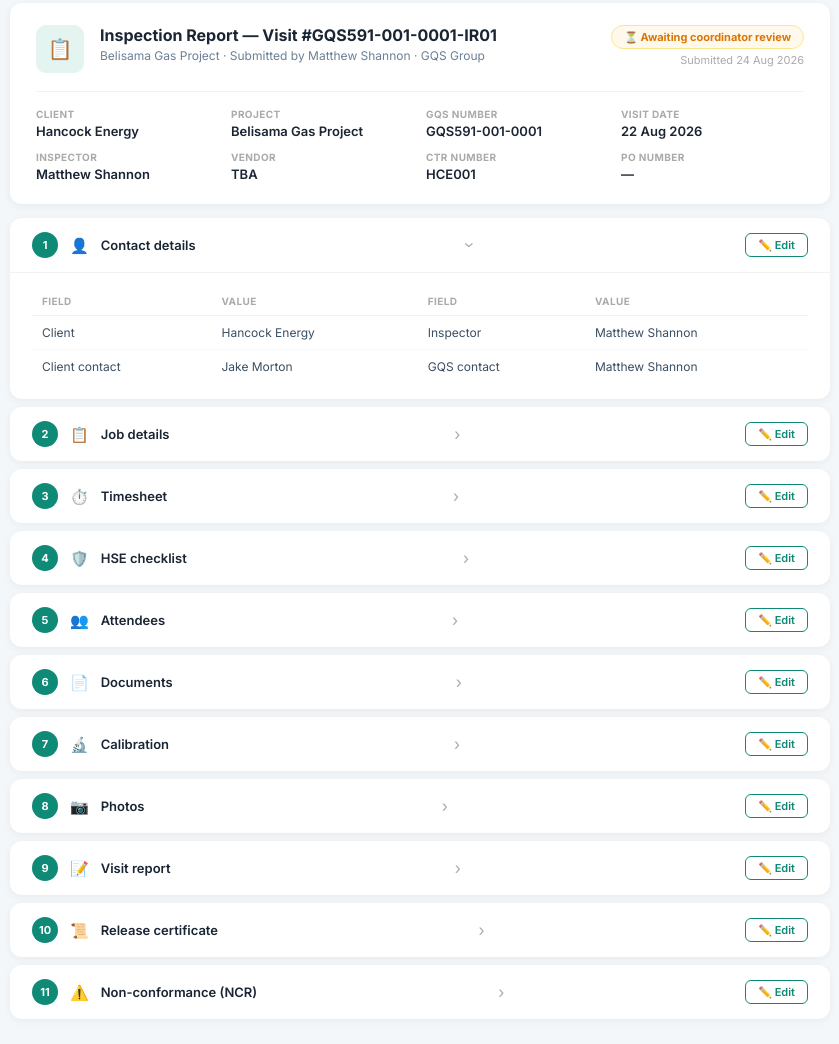
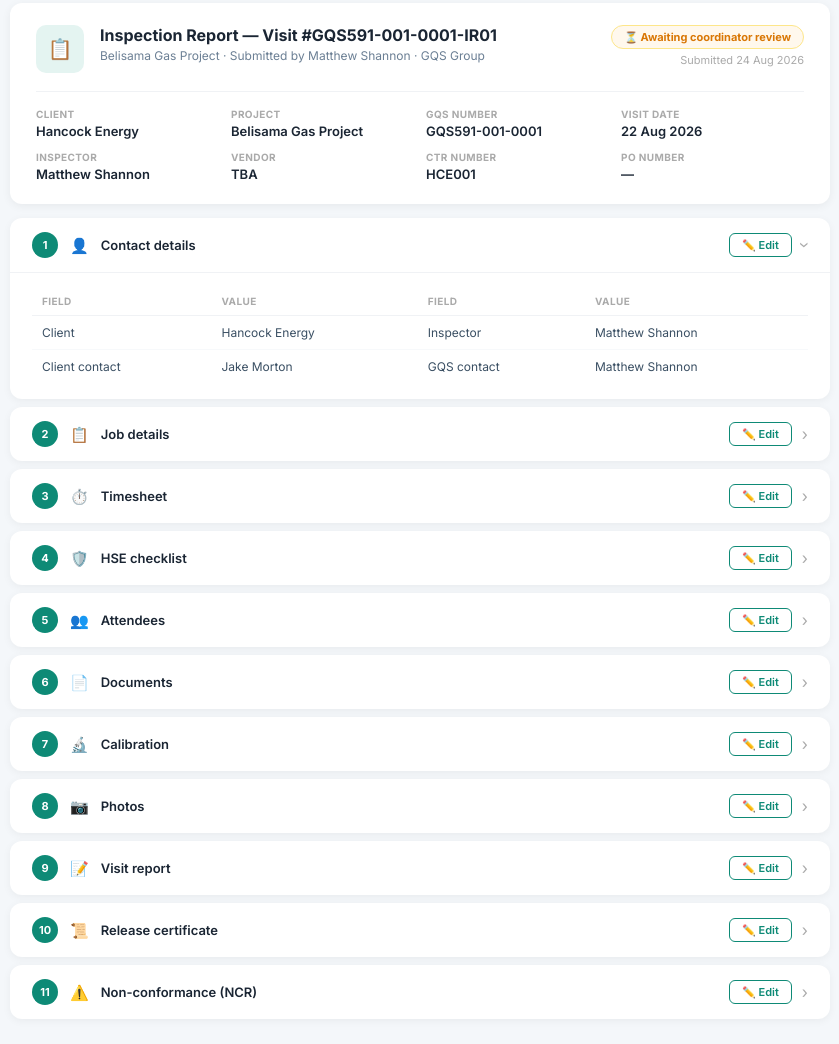
Before and after one commit to Praveenkumar-GQS/IGRIS-Inspector-inspection-report-Client-side-approval, a plain HTML site: page gqs_coordinator_review_portal.html in a window 1280 px wide. Shown: the part 140-1184 px from the top of the page, without its empty margins (220-1059 px from the left). Drawn offline with Linux system fonts and the light colour scheme.

Commit message:
Update gqs_coordinator_review_portal.html

```diff
--- a/gqs_coordinator_review_portal.html
+++ b/gqs_coordinator_review_portal.html
@@ -52,13 +52,14 @@ body{font-family:Inter,sans-serif;background:#f4f7fa;color:#1a2533;-webkit-font-
 
 /* SECTIONS */
 .section-card{background:#fff;border-radius:12px;margin-bottom:8px;overflow:hidden;box-shadow:0 2px 8px rgba(0,0,0,0.05);}
-.section-hdr{display:flex;align-items:center;justify-content:space-between;padding:14px 22px;cursor:pointer;user-select:none;}
+.section-hdr{display:flex;align-items:center;justify-content:space-between;padding:14px 22px;cursor:pointer;user-select:none;gap:10px;}
 .section-hdr:hover{background:#fafbfc;}
-.section-hdr-left{display:flex;align-items:center;gap:12px;}
+.section-hdr-left{display:flex;align-items:center;gap:12px;flex:1;}
 .section-num{width:26px;height:26px;border-radius:50%;background:#0e8a76;color:#fff;font-size:11px;font-weight:700;display:flex;align-items:center;justify-content:center;flex-shrink:0;}
 .section-icon{font-size:15px;}
 .section-title{font-size:13px;font-weight:600;color:#1a2533;}
 .section-arrow{font-size:16px;color:#aaa;transition:transform 0.2s;font-style:normal;}
+.section-hdr-right{display:flex;align-items:center;gap:10px;flex-shrink:0;}
 .section-arrow.open{transform:rotate(90deg);}
 .section-body{padding:0 22px 16px;display:none;border-top:1px solid #f0f2f5;}
 .section-body.open{display:block;padding-top:14px;}
@@ -195,7 +196,7 @@ body{font-family:Inter,sans-serif;background:#f4f7fa;color:#1a2533;-webkit-font-
   <div class="section-card">
     <div class="section-hdr" onclick="tog(this)">
       <div class="section-hdr-left"><div class="section-num">1</div><span class="section-icon">👤</span><span class="section-title">Contact details</span></div>
-      <i class="section-arrow open">›</i><button class="btn-edit" onclick="toggleEdit(1, event)">✏️ Edit</button>
+      <div class="section-hdr-right"><button class="btn-edit" onclick="toggleEdit(1, event)">✏️ Edit</button><i class="section-arrow open">›</i></div>
     </div>
     <div class="section-body open">
       <table class="review-table"><thead><tr><th>Field</th><th>Value</th><th>Field</th><th>Value</th></tr></thead>
@@ -223,7 +224,7 @@ body{font-family:Inter,sans-serif;background:#f4f7fa;color:#1a2533;-webkit-font-
   <div class="section-card">
     <div class="section-hdr" onclick="tog(this)">
       <div class="section-hdr-left"><div class="section-num">2</div><span class="section-icon">📋</span><span class="section-title">Job details</span></div>
-      <i class="section-arrow">›</i><button class="btn-edit" onclick="toggleEdit(2, event)">✏️ Edit</button>
+      <div class="section-hdr-right"><button class="btn-edit" onclick="toggleEdit(2, event)">✏️ Edit</button><i class="section-arrow">›</i></div>
     </div>
     <div class="section-body">
       <table class="review-table" style="margin-bottom:12px;"><thead><tr><th>Field</th><th>Value</th><th>Field</th><th>Value</th></tr></thead>
@@ -259,7 +260,7 @@ body{font-family:Inter,sans-serif;background:#f4f7fa;color:#1a2533;-webkit-font-
   <div class="section-card">
     <div class="section-hdr" onclick="tog(this)">
       <div class="section-hdr-left"><div class="section-num">3</div><span class="section-icon">⏱️</span><span class="section-title">Timesheet</span></div>
-      <i class="section-arrow">›</i><button class="btn-edit" onclick="toggleEdit(3, event)">✏️ Edit</button>
+      <div class="section-hdr-right"><button class="btn-edit" onclick="toggleEdit(3, event)">✏️ Edit</button><i class="section-arrow">›</i></div>
     </div>
     <div class="section-body">
       <div class="ts-grid">
@@ -293,7 +294,7 @@ body{font-family:Inter,sans-serif;background:#f4f7fa;color:#1a2533;-webkit-font-
   <div class="section-card">
     <div class="section-hdr" onclick="tog(this)">
       <div class="section-hdr-left"><div class="section-num">4</div><span class="section-icon">🛡️</span><span class="section-title">HSE checklist</span></div>
-      <i class="section-arrow">›</i><button class="btn-edit" onclick="toggleEdit(4, event)">✏️ Edit</button>
+      <div class="section-hdr-right"><button class="btn-edit" onclick="toggleEdit(4, event)">✏️ Edit</button><i class="section-arrow">›</i></div>
     </div>
     <div class="section-body">
       <div class="hse-item"><span>Safety induction received?</span><span class="badge badge-yes">Yes</span></div>
@@ -330,7 +331,7 @@ body{font-family:Inter,sans-serif;background:#f4f7fa;color:#1a2533;-webkit-font-
   <div class="section-card">
     <div class="section-hdr" onclick="tog(this)">
       <div class="section-hdr-left"><div class="section-num">5</div><span class="section-icon">👥</span><span class="section-title">Attendees</span></div>
-      <i class="section-arrow">›</i><button class="btn-edit" onclick="toggleEdit(5, event)">✏️ Edit</button>
+      <div class="section-hdr-right"><button class="btn-edit" onclick="toggleEdit(5, event)">✏️ Edit</button><i class="section-arrow">›</i></div>
     </div>
     <div class="section-body">
       <table class="review-table"><thead><tr><th>Name</th><th>Company</th><th>Position</th></tr></thead>
@@ -362,7 +363,7 @@ body{font-family:Inter,sans-serif;background:#f4f7fa;color:#1a2533;-webkit-font-
   <div class="section-card">
     <div class="section-hdr" onclick="tog(this)">
       <div class="section-hdr-left"><div class="section-num">6</div><span class="section-icon">📄</span><span class="section-title">Documents</span></div>
-      <i class="section-arrow">›</i><button class="btn-edit" onclick="toggleEdit(6, event)">✏️ Edit</button>
+      <div class="section-hdr-right"><button class="btn-edit" onclick="toggleEdit(6, event)">✏️ Edit</button><i class="section-arrow">›</i></div>
     </div>
     <div class="section-body">
       <div class="sub-label" style="margin-top:0;">Documents issued</div>
@@ -395,7 +396,7 @@ body{font-family:Inter,sans-serif;background:#f4f7fa;color:#1a2533;-webkit-font-
   <div class="section-card">
     <div class="section-hdr" onclick="tog(this)">
       <div class="section-hdr-left"><div class="section-num">7</div><span class="section-icon">🔬</span><span class="section-title">Calibration</span></div>
-      <i class="section-arrow">›</i><button class="btn-edit" onclick="toggleEdit(7, event)">✏️ Edit</button>
+      <div class="section-hdr-right"><button class="btn-edit" onclick="toggleEdit(7, event)">✏️ Edit</button><i class="section-arrow">›</i></div>
     </div>
     <div class="section-body">
       <table class="review-table"><thead><tr><th>Instrument</th><th>Tag no.</th><th>Cert. no.</th><th>Expiry</th><th>Status</th></tr></thead>
@@ -423,7 +424,7 @@ body{font-family:Inter,sans-serif;background:#f4f7fa;color:#1a2533;-webkit-font-
   <div class="section-card">
     <div class="section-hdr" onclick="tog(this)">
       <div class="section-hdr-left"><div class="section-num">8</div><span class="section-icon">📷</span><span class="section-title">Photos</span></div>
-      <i class="section-arrow">›</i><button class="btn-edit" onclick="toggleEdit(8, event)">✏️ Edit</button>
+      <div class="section-hdr-right"><button class="btn-edit" onclick="toggleEdit(8, event)">✏️ Edit</button><i class="section-arrow">›</i></div>
     </div>
     <div class="section-body">
       <div class="photo-grid">
@@ -437,7 +438,7 @@ body{font-family:Inter,sans-serif;background:#f4f7fa;color:#1a2533;-webkit-font-
   <div class="section-card">
     <div class="section-hdr" onclick="tog(this)">
       <div class="section-hdr-left"><div class="section-num">9</div><span class="section-icon">📝</span><span class="section-title">Visit report</span></div>
-      <i class="section-arrow">›</i><button class="btn-edit" onclick="toggleEdit(9, event)">✏️ Edit</button>
+      <div class="section-hdr-right"><button class="btn-edit" onclick="toggleEdit(9, event)">✏️ Edit</button><i class="section-arrow">›</i></div>
     </div>
     <div class="section-body">
       <div class="narrative-box">
@@ -474,7 +475,7 @@ No non-conformances raised. Further visit not required.</textarea>
   <div class="section-card">
     <div class="section-hdr" onclick="tog(this)">
       <div class="section-hdr-left"><div class="section-num">10</div><span class="section-icon">📜</span><span class="section-title">Release certificate</span></div>
-      <i class="section-arrow">›</i><button class="btn-edit" onclick="toggleEdit(10, event)">✏️ Edit</button>
+      <div class="section-hdr-right"><button class="btn-edit" onclick="toggleEdit(10, event)">✏️ Edit</button><i class="section-arrow">›</i></div>
     </div>
     <div class="section-body">
       <table class="review-table"><thead><tr><th>Field</th><th>Value</th></tr></thead>
@@ -504,7 +505,7 @@ No non-conformances raised. Further visit not required.</textarea>
   <div class="section-card">
     <div class="section-hdr" onclick="tog(this)">
       <div class="section-hdr-left"><div class="section-num">11</div><span class="section-icon">⚠️</span><span class="section-title">Non-conformance (NCR)</span></div>
-      <i class="section-arrow">›</i><button class="btn-edit" onclick="toggleEdit(11, event)">✏️ Edit</button>
+      <div class="section-hdr-right"><button class="btn-edit" onclick="toggleEdit(11, event)">✏️ Edit</button><i class="section-arrow">›</i></div>
     </div>
     <div class="section-body">
       <div style="text-align:center;padding:20px 0;">
```
